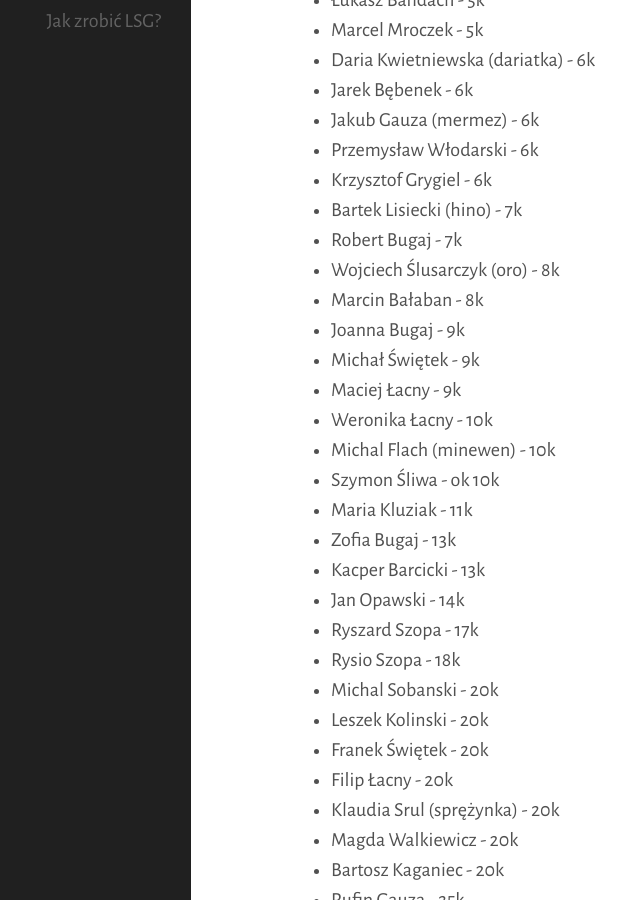
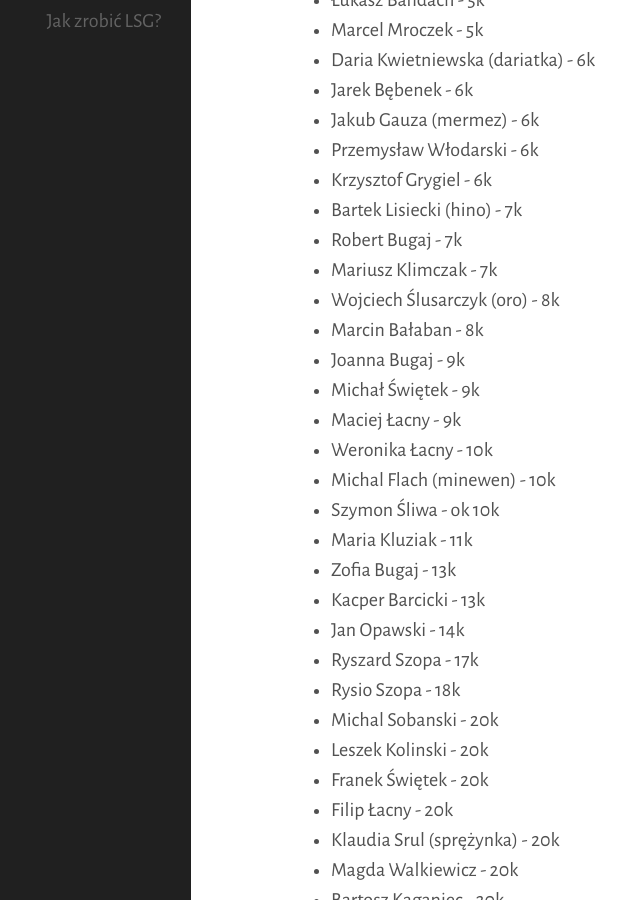
Before and after one commit to tasuki/lsg, a Jekyll site: the page built from zarejestrowani.md, in a window 1280 px wide and 900 px high, scrolled down 945 px. Shown: the whole window, without its empty margins (169-809 px from the left). Built offline with Jekyll 4.4.1, drawn with Linux system fonts in a browser that asks for light colours.

Commit message:
Update zarejestrowani.md

```diff
--- a/zarejestrowani.md
+++ b/zarejestrowani.md
@@ -42,6 +42,7 @@ Zarejestrowani uczestnicy, mniej więcej według stopnia:
 - Krzysztof Grygiel - 6k
 - Bartek Lisiecki (hino) - 7k
 - Robert Bugaj - 7k
+- Mariusz Klimczak - 7k
 - Wojciech Ślusarczyk (oro) - 8k
 - Marcin Bałaban - 8k
 - Joanna Bugaj - 9k
```
